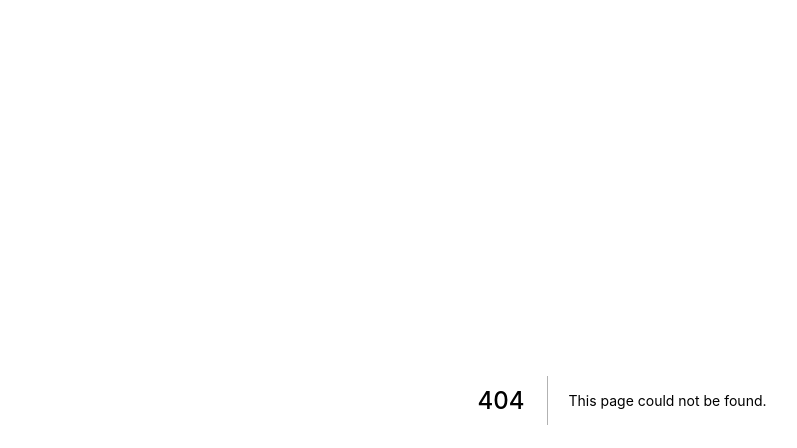
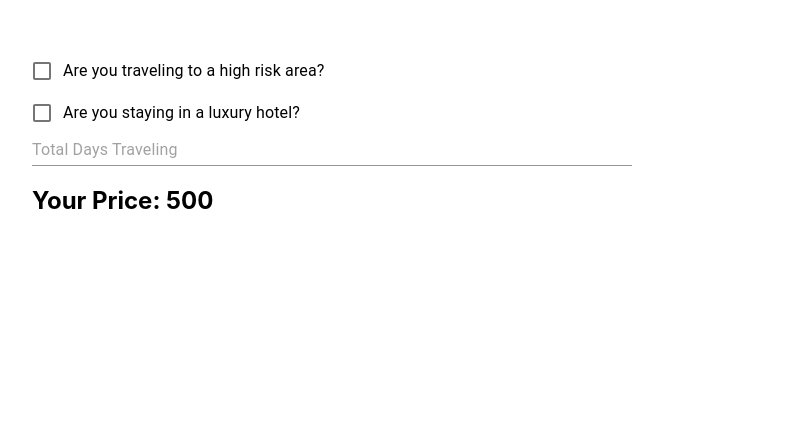
Before and after one commit to lramberg/surify, a Next.js app: page /price in a window 1280 px wide. Before the commit this address had no page. Shown: the top 448 px of the page, without its empty margins (18-815 px from the left). Built offline with nearby package versions, Linux system fonts and the light colour scheme.

Commit message:
add price page

```diff
--- /dev/null
+++ b/pages/price.js
@@ -0,0 +1,55 @@
+import { TextField, FormControlLabel, Checkbox } from "@material-ui/core";
+import { makeStyles } from "@material-ui/core/styles";
+import { useState } from "react";
+import axios from "axios";
+
+const useStyles = makeStyles({
+  container: {
+    padding: 50,
+    display: "flex",
+    flexDirection: "column",
+    maxWidth: 700,
+  },
+});
+
+function PricePage() {
+  const classes = useStyles();
+  const [isHighRisk, setIsHighRisk] = useState(false);
+  const [isLuxury, setIsLuxury] = useState(false);
+  const [daysTraveling, setDaysTraveling] = useState(null);
+
+  console.log("high", isHighRisk);
+  console.log("lux", isLuxury);
+  console.log("days", daysTraveling);
+  const price = 500;
+  return (
+    <div className={classes.container}>
+      <FormControlLabel
+        control={
+          <Checkbox
+            checked={isHighRisk}
+            onChange={() => setIsHighRisk(!isHighRisk)}
+          />
+        }
+        label="Are you traveling to a high risk area?"
+      />
+      <FormControlLabel
+        control={
+          <Checkbox
+            checked={isLuxury}
+            onChange={() => setIsLuxury(!isLuxury)}
+          />
+        }
+        label="Are you staying in a luxury hotel?"
+      />
+      <TextField
+        placeholder="Total Days Traveling"
+        value={daysTraveling}
+        onChange={(e) => setDaysTraveling(e.target.value)}
+      />
+      <h2>Your Price: {price}</h2>
+    </div>
+  );
+}
+
+export default PricePage;
```
